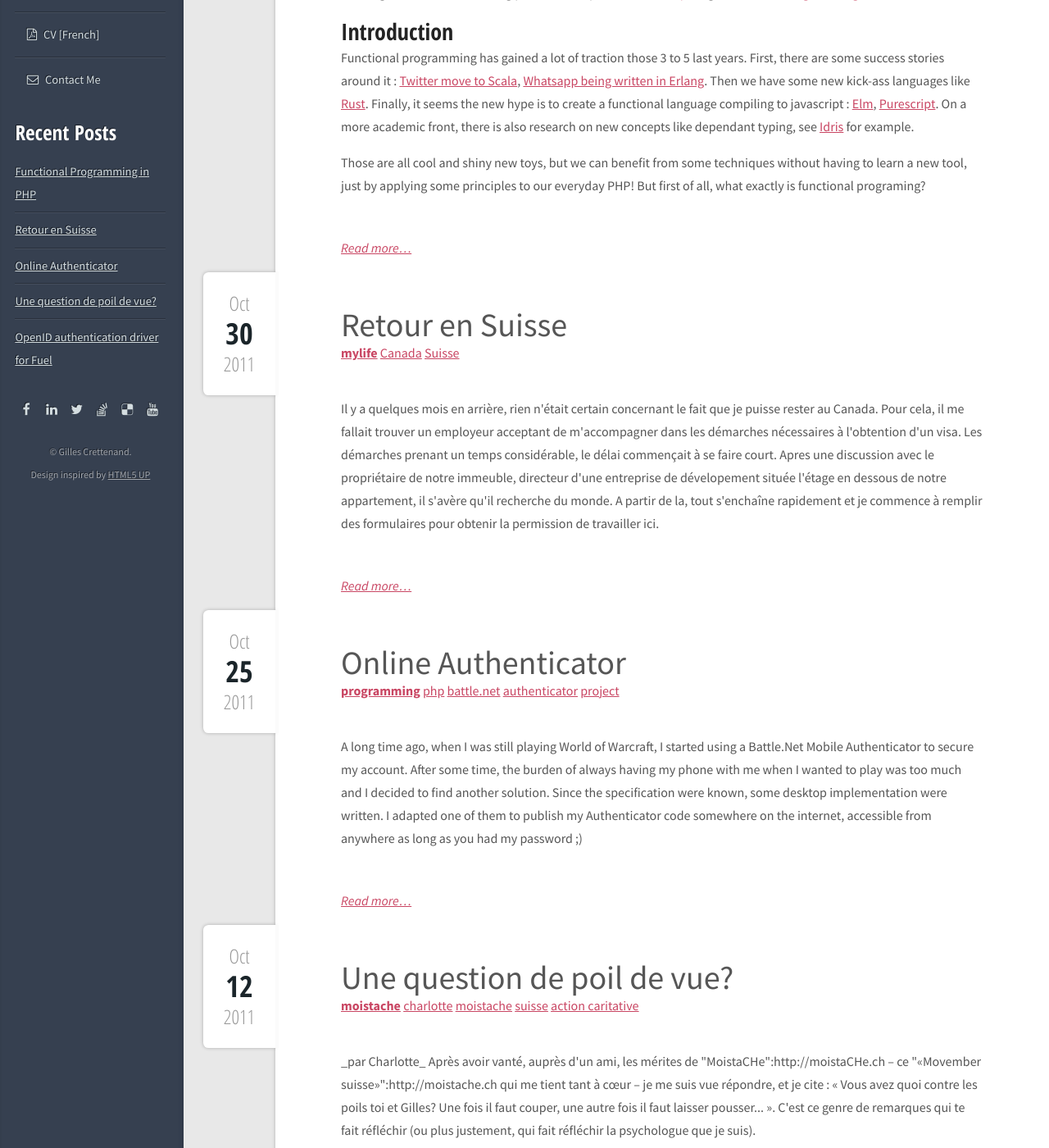
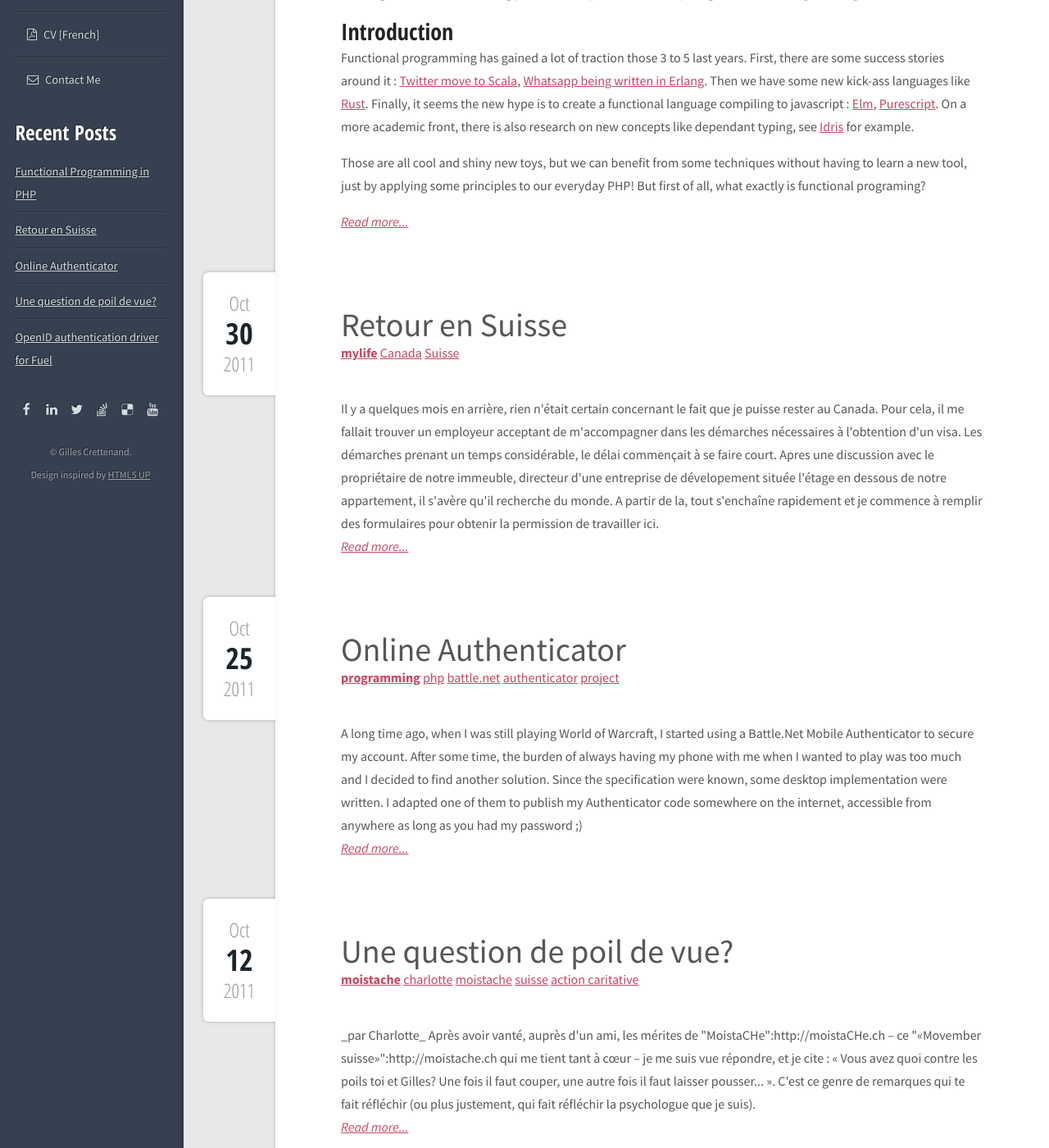
Before and after one commit to krtek4/krtek4.github.io, a Jekyll site: the page built from blog.md, in a window 1280 px wide and 1400 px high, scrolled down 251 px. Shown: the whole window at 82% size. Built offline with Jekyll 4.4.1, drawn with Linux system fonts in a browser that asks for light colours; some of the changed text lies outside the part shown.

Commit message:
better read more link

```diff
--- a/_includes/post.html
+++ b/_includes/post.html
@@ -32,5 +32,15 @@
         </span>
     </div>
 
-    {{ content }}
+    {% if preview %}
+        {{ post.excerpt }}
+
+        <div>
+            <em>
+                <a href="{{ post.url }}">Read more...</a>
+            </em>
+        </div>
+    {% else %}
+        {{ content }}
+    {% endif %}
 </article>
--- a/blog.md
+++ b/blog.md
@@ -4,7 +4,6 @@ title: Blog
 permalink: /blog/
 ---
 {% for post in site.posts %}
-  {% assign content = post.excerpt %}
+  {% assign preview = true %}
   {% include post.html %}
-  _[Read more...]({{ post.url }})_
 {% endfor %}
```
